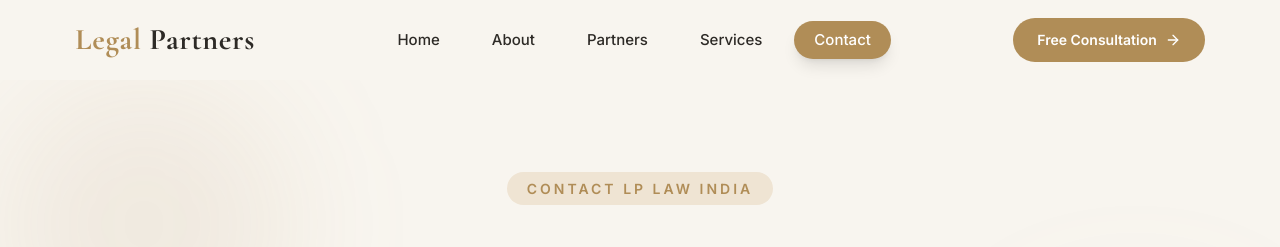
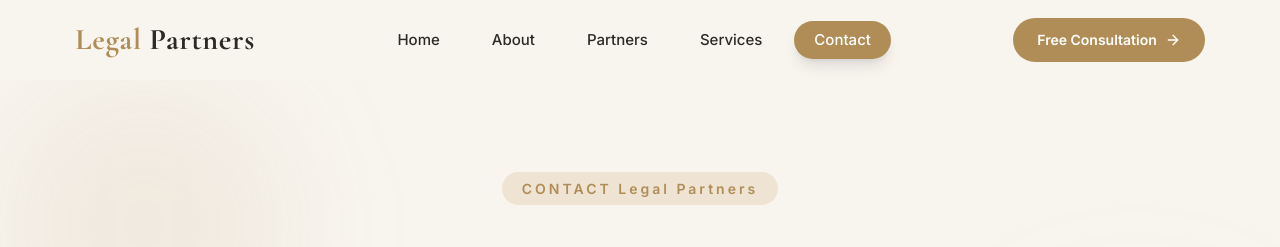
Before and after one commit to nitishbainslaa/lp-law-india, a Next.js app: page /contact in a window 1280 px wide. Shown: the top 247 px of the page. Built offline with nearby package versions, Linux system fonts and the light colour scheme.

Commit message:
Update contact label from 'LP LAW INDIA' to 'Legal Partners'

```diff
--- a/src/app/contact/page.tsx
+++ b/src/app/contact/page.tsx
@@ -58,7 +58,7 @@ export default function ContactPage() {
     <div className="mx-auto max-w-4xl text-center">
 
       <span className="rounded-full bg-[#EFE4D3] px-5 py-2 text-sm font-semibold tracking-[3px] text-[#B08D57]">
-        CONTACT LP LAW INDIA
+        CONTACT Legal Partners
       </span>
 
       <h1 className="mt-8 text-5xl font-bold leading-tight text-[#2D2A26] md:text-6xl">
```
